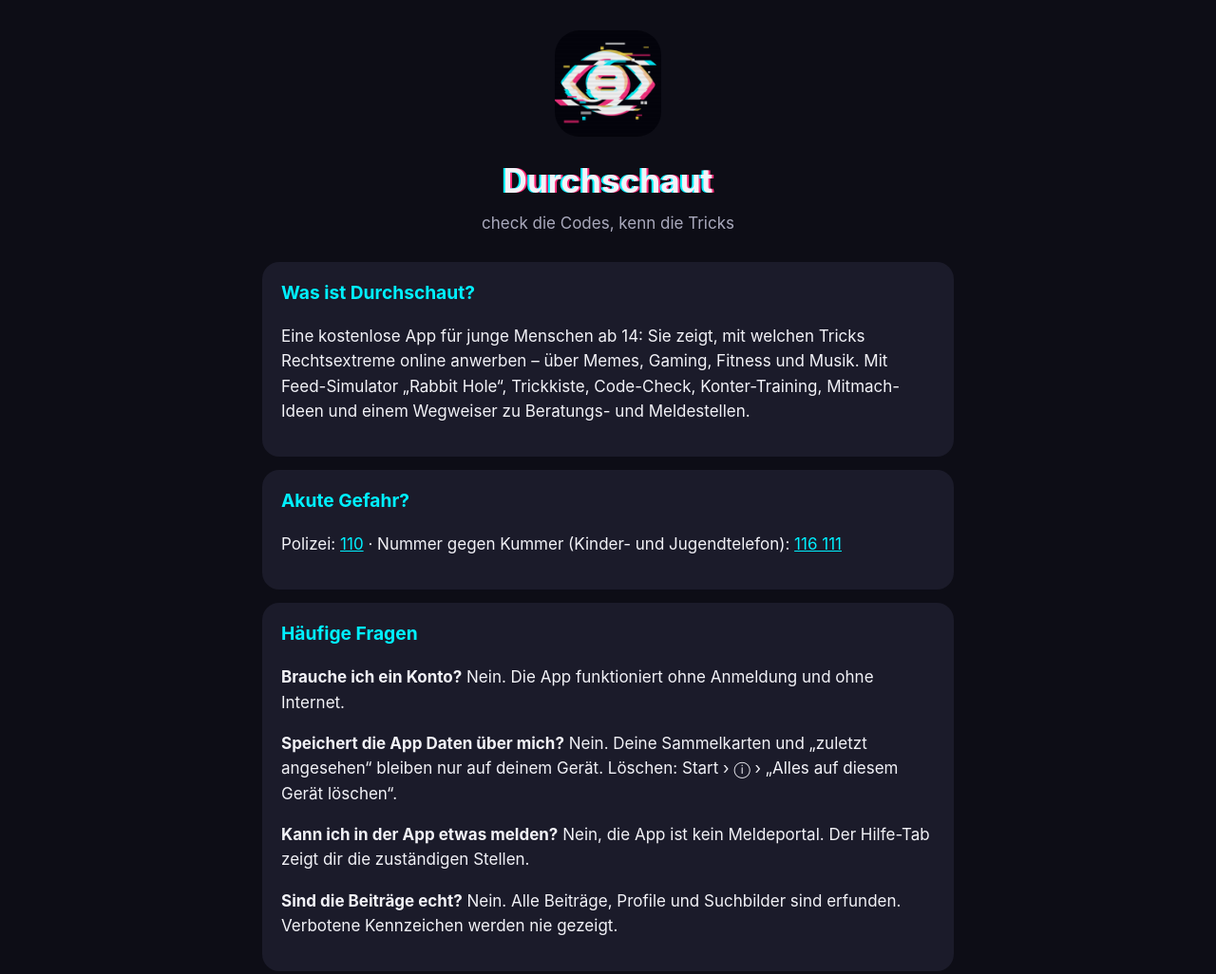
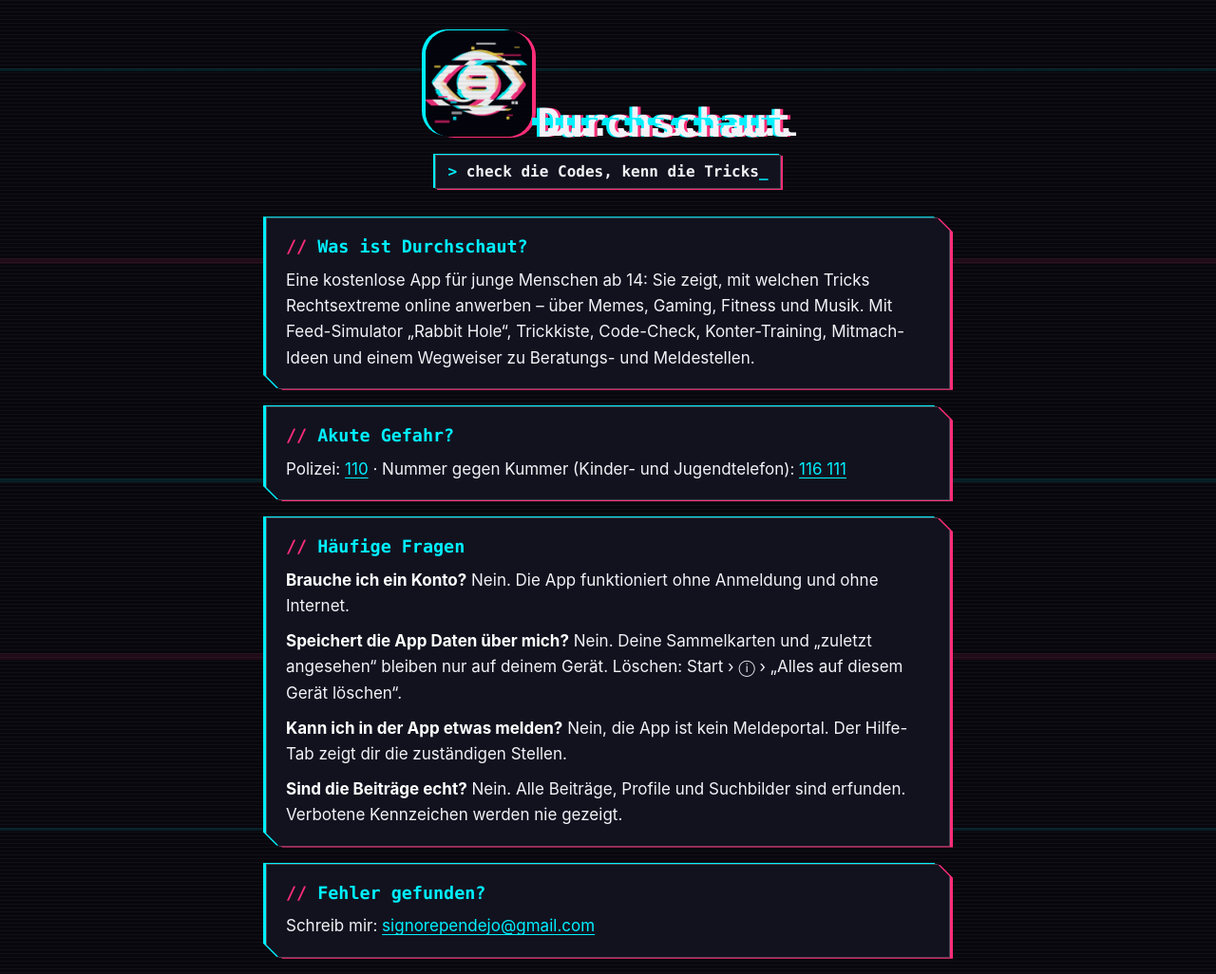
Before and after one commit to curlyrob/durchschaut, a plain HTML site: page index.html in a window 1280 px wide. Shown: the top 1026 px of the page at 95% size. Drawn offline with Linux system fonts and the light colour scheme.

Commit message:
Webseite im Glitch-Look

```diff
--- a/index.html
+++ b/index.html
@@ -12,32 +12,32 @@
 <main>
   <header>
     <img src="icon.png" alt="App-Icon von Durchschaut: Auge mit Glitch-Effekt">
-    <h1>Durchschaut</h1>
+    <h1 class="glitch" data-text="Durchschaut">Durchschaut</h1>
     <p class="lead">check die Codes, kenn die Tricks</p>
   </header>
 
-  <section>
+  <div class="panel"><section>
     <h2>Was ist Durchschaut?</h2>
     <p>Eine kostenlose App für junge Menschen ab 14: Sie zeigt, mit welchen Tricks Rechtsextreme online anwerben – über Memes, Gaming, Fitness und Musik. Mit Feed-Simulator „Rabbit Hole“, Trickkiste, Code-Check, Konter-Training, Mitmach-Ideen und einem Wegweiser zu Beratungs- und Meldestellen.</p>
-  </section>
+  </section></div>
 
-  <section>
+  <div class="panel"><section>
     <h2>Akute Gefahr?</h2>
     <p>Polizei: <a href="tel:110">110</a> · Nummer gegen Kummer (Kinder- und Jugendtelefon): <a href="tel:116111">116 111</a></p>
-  </section>
+  </section></div>
 
-  <section>
+  <div class="panel"><section>
     <h2>Häufige Fragen</h2>
     <p><strong>Brauche ich ein Konto?</strong> Nein. Die App funktioniert ohne Anmeldung und ohne Internet.</p>
     <p><strong>Speichert die App Daten über mich?</strong> Nein. Deine Sammelkarten und „zuletzt angesehen“ bleiben nur auf deinem Gerät. Löschen: Start › ⓘ › „Alles auf diesem Gerät löschen“.</p>
     <p><strong>Kann ich in der App etwas melden?</strong> Nein, die App ist kein Meldeportal. Der Hilfe-Tab zeigt dir die zuständigen Stellen.</p>
     <p><strong>Sind die Beiträge echt?</strong> Nein. Alle Beiträge, Profile und Suchbilder sind erfunden. Verbotene Kennzeichen werden nie gezeigt.</p>
-  </section>
+  </section></div>
 
-  <section>
+  <div class="panel"><section>
     <h2>Fehler gefunden?</h2>
     <p>Schreib mir: <a href="mailto:signorependejo@gmail.com">signorependejo@gmail.com</a></p>
-  </section>
+  </section></div>
 
   <nav class="footer">
     <a href="datenschutz.html">Datenschutz</a>
--- a/style.css
+++ b/style.css
@@ -1,13 +1,106 @@
-:root { color-scheme: dark; --bg: #0D0D16; --card: #1B1B2A; --text: #F2F2F7; --muted: #A9A9BC; --cyan: #00F0FF; --pink: #FF2D78; --yellow: #FFE14D; }
+/* Durchschaut – Glitch-Look wie in der App: fast schwarz, Scanlines, RGB-Versatz Cyan/Magenta, Monospace-Überschriften */
+:root {
+  color-scheme: dark;
+  --bg: #07070D; --card: #12121F; --line: rgba(255,255,255,.22);
+  --text: #F2F2F7; --muted: #B4B4C6;
+  --cyan: #00F0FF; --pink: #FF2D78; --yellow: #FFE14D; --violet: #B388FF; --ink: #07070D;
+  --mono: ui-monospace, "SF Mono", SFMono-Regular, Menlo, Consolas, "Liberation Mono", monospace;
+}
 * { box-sizing: border-box; }
-body { margin: 0; background: var(--bg); color: var(--text); font: 17px/1.55 -apple-system, BlinkMacSystemFont, "Segoe UI", Roboto, sans-serif; }
+html { background: var(--bg); }
+body {
+  margin: 0; min-height: 100vh; color: var(--text);
+  font: 17px/1.6 -apple-system, BlinkMacSystemFont, "Segoe UI", Roboto, sans-serif;
+  background:
+    repeating-linear-gradient(to bottom, rgba(255,255,255,.035) 0 1px, transparent 1px 4px),
+    linear-gradient(to bottom, transparent 0 9%, rgba(0,240,255,.10) 9% calc(9% + 3px), transparent calc(9% + 3px)) no-repeat right / 45% 100%,
+    linear-gradient(to bottom, transparent 0 34%, rgba(255,45,120,.10) 34% calc(34% + 6px), transparent calc(34% + 6px)) no-repeat left / 32% 100%,
+    linear-gradient(to bottom, transparent 0 63%, rgba(0,240,255,.10) 63% calc(63% + 4px), transparent calc(63% + 4px)) no-repeat left / 55% 100%,
+    linear-gradient(to bottom, transparent 0 86%, rgba(255,45,120,.10) 86% calc(86% + 7px), transparent calc(86% + 7px)) no-repeat right / 40% 100%,
+    var(--bg);
+  background-attachment: fixed;
+}
 main { max-width: 760px; margin: 0 auto; padding: 32px 16px 64px; }
-header { text-align: center; margin-bottom: 28px; }
-header img { width: 112px; height: 112px; border-radius: 26px; }
-h1 { font-size: 2.2rem; margin: 12px 0 4px; text-shadow: -2px 0 var(--cyan), 2px 0 var(--pink); }
-h2 { color: var(--cyan); font-size: 1.2rem; margin: 0 0 8px; }
-.lead { color: var(--muted); margin: 0; }
-section { background: var(--card); border-radius: 18px; padding: 18px 20px; margin: 14px 0; }
-a { color: var(--cyan); }
-.todo { background: var(--yellow); color: #0D0D16; border-radius: 6px; padding: 0 6px; font-weight: 700; }
-.footer { display: flex; gap: 18px; justify-content: center; margin-top: 28px; }
+
+/* Kopf */
+header { text-align: center; margin-bottom: 30px; }
+header img {
+  width: 112px; height: 112px; border-radius: 26px;
+  box-shadow: -4px -1px 0 var(--cyan), 4px 1px 0 var(--pink);
+}
+h1 {
+  position: relative; display: inline-block; margin: 18px 0 10px;
+  font: 900 clamp(1.5rem, 8vw, 2.6rem)/1.1 var(--mono); letter-spacing: -.02em; overflow-wrap: anywhere;
+  text-shadow: -3px 0 var(--cyan), 3px 0 var(--pink);
+}
+h1.glitch::before, h1.glitch::after {
+  content: attr(data-text); position: absolute; inset: 0; pointer-events: none;
+  text-shadow: none; background: transparent;
+}
+h1.glitch::before { color: var(--cyan); clip-path: inset(38% 0 46% 0); transform: translateX(-8px); }
+h1.glitch::after  { color: var(--text); clip-path: inset(62% 0 22% 0); transform: translateX(9px); }
+@media (prefers-reduced-motion: no-preference) {
+  h1.glitch::before { animation: slice-a 5s steps(1) infinite; }
+  h1.glitch::after  { animation: slice-b 5s steps(1) infinite; }
+}
+@keyframes slice-a {
+  0%, 88%, 100% { clip-path: inset(38% 0 46% 0); transform: translateX(-8px); }
+  90% { clip-path: inset(10% 0 70% 0); transform: translateX(10px); }
+  93% { clip-path: inset(70% 0 12% 0); transform: translateX(-14px); }
+  96% { clip-path: inset(45% 0 40% 0); transform: translateX(6px); }
+}
+@keyframes slice-b {
+  0%, 88%, 100% { clip-path: inset(62% 0 22% 0); transform: translateX(9px); }
+  91% { clip-path: inset(20% 0 60% 0); transform: translateX(-12px); }
+  94% { clip-path: inset(80% 0 4% 0); transform: translateX(14px); }
+  97% { clip-path: inset(30% 0 55% 0); transform: translateX(-5px); }
+}
+
+/* Claim als Terminal-Zeile */
+.lead {
+  display: inline-block; margin: 0; padding: 6px 12px;
+  font: 700 1rem/1.4 var(--mono); color: var(--text);
+  background: var(--card); border: 1px solid var(--line);
+  box-shadow: -2px -1px 0 var(--cyan), 2px 1px 0 var(--pink);
+}
+.lead::before { content: "> "; color: var(--cyan); }
+.lead::after { content: "_"; color: var(--cyan); }
+@media (prefers-reduced-motion: no-preference) {
+  .lead::after { animation: blink 1s steps(1) infinite; }
+}
+@keyframes blink { 50% { opacity: 0; } }
+
+/* Panels mit abgeschrägten Ecken und RGB-Kante */
+section {
+  position: relative; margin: 18px 4px; padding: 18px 20px;
+  background: var(--card); border: 1px solid var(--line);
+  clip-path: polygon(0 0, calc(100% - 14px) 0, 100% 14px, 100% 100%, 14px 100%, 0 calc(100% - 14px));
+}
+.panel { position: relative; filter: drop-shadow(-3px -1px 0 var(--cyan)) drop-shadow(3px 1px 0 var(--pink)); }
+h2 { font: 800 1.15rem/1.3 var(--mono); color: var(--cyan); margin: 0 0 10px; }
+h2::before { content: "// "; color: var(--pink); }
+h3 { font: 800 1rem/1.3 var(--mono); margin: 16px 0 6px; }
+p { margin: 0 0 10px; }
+p:last-child { margin-bottom: 0; }
+strong { color: #fff; }
+.muted, small { color: var(--muted); }
+
+a { color: var(--cyan); text-underline-offset: 3px; }
+a:hover { color: var(--yellow); }
+a:focus-visible { outline: 2px solid var(--yellow); outline-offset: 2px; }
+
+.todo { background: var(--yellow); color: var(--ink); padding: 0 6px; font-weight: 700; }
+
+/* Fußzeile als Glitch-Buttons */
+.footer { display: flex; flex-wrap: wrap; gap: 14px; justify-content: center; margin-top: 32px; filter: drop-shadow(4px 3px 0 var(--pink)); }
+.footer a {
+  font: 800 .95rem/1 var(--mono); color: var(--ink); background: var(--cyan);
+  padding: 11px 16px; text-decoration: none;
+  clip-path: polygon(0 0, calc(100% - 10px) 0, 100% 10px, 100% 100%, 10px 100%, 0 calc(100% - 10px));
+}
+.footer a:hover { background: var(--yellow); color: var(--ink); }
+
+@media (max-width: 480px) {
+  header img { width: 96px; height: 96px; }
+  section { padding: 16px; }
+}
```
Also changed, not shown: datenschutz.html (+19 -19 lines), impressum.html (+3 -3 lines).
